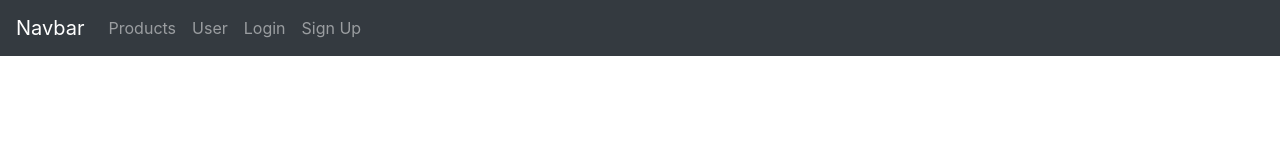
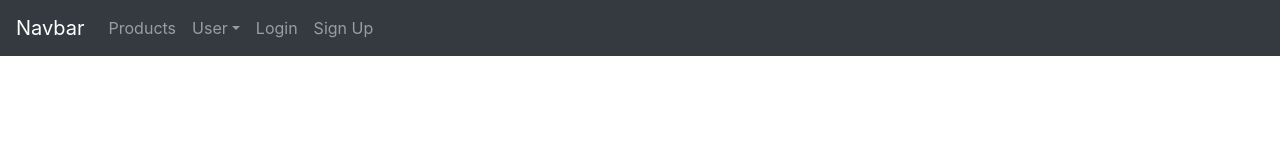
Before and after one commit to fengzechen0615/CS-554-Project, a React (Create React App) app in the folder client/: page / in a window 1280 px wide. Shown: the top 160 px of the page. Built offline with nearby package versions, Linux system fonts and the light colour scheme.

Commit message:
Add user nav

```diff
--- a/client/src/components/navBar/navBar.js
+++ b/client/src/components/navBar/navBar.js
@@ -1,6 +1,6 @@
 import React from 'react';
 import { Link } from 'react-router-dom';
-import { Navbar, Nav } from 'react-bootstrap';
+import { Navbar, Nav, NavDropdown } from 'react-bootstrap';
 
 export default function NavBar() {
     return (
@@ -12,9 +12,17 @@ export default function NavBar() {
                 <Nav.Link as={Link} to='/products'>
                     Products
                 </Nav.Link>
-                <Nav.Link as={Link} to='/user'>
-                    User
-                </Nav.Link>
+                <NavDropdown title='User'>
+                    <NavDropdown.Item as={Link} to='/user/info'>
+                        Info
+                    </NavDropdown.Item>
+                    <NavDropdown.Item as={Link} to='/user/selling'>
+                        Selling
+                    </NavDropdown.Item>
+                    <NavDropdown.Item as={Link} to='/user/purchase'>
+                        Purchase
+                    </NavDropdown.Item>
+                </NavDropdown>
                 <Nav.Link as={Link} to='/login'>
                     Login
                 </Nav.Link>
```
